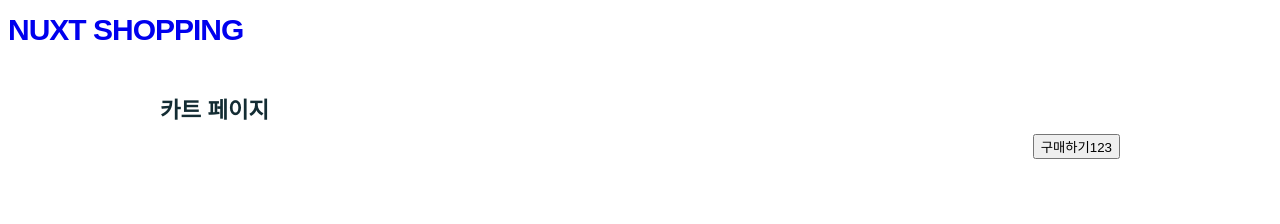
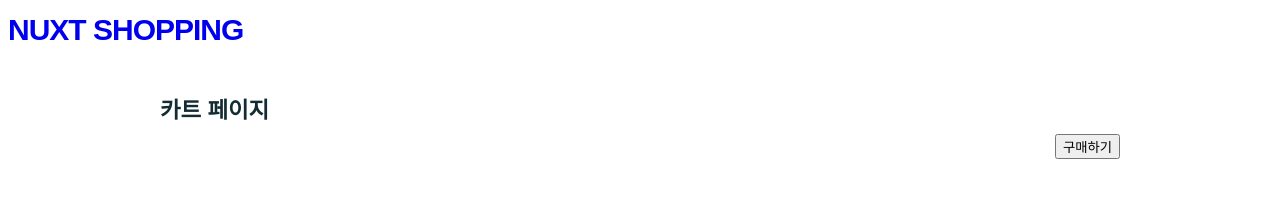
Before and after one commit to joara-cloud/nuxt-app, a Nuxt app: page /cart in a window 1280 px wide. Shown: the top 224 px of the page. Built offline with nearby package versions, Linux system fonts and the light colour scheme; data requests are answered from the project's data file.

Commit message:
Revert "test"
This reverts commit c5ed54d10e5572c7ada96ea8bcea3e3f88999ee7.

```diff
--- a/pages/cart.vue
+++ b/pages/cart.vue
@@ -15,7 +15,7 @@
       </ul>
     </div>
     <div class="extra-panel">
-      <button>구매하기123</button>
+      <button>구매하기</button>
     </div>
   </div>
 </template>
```
